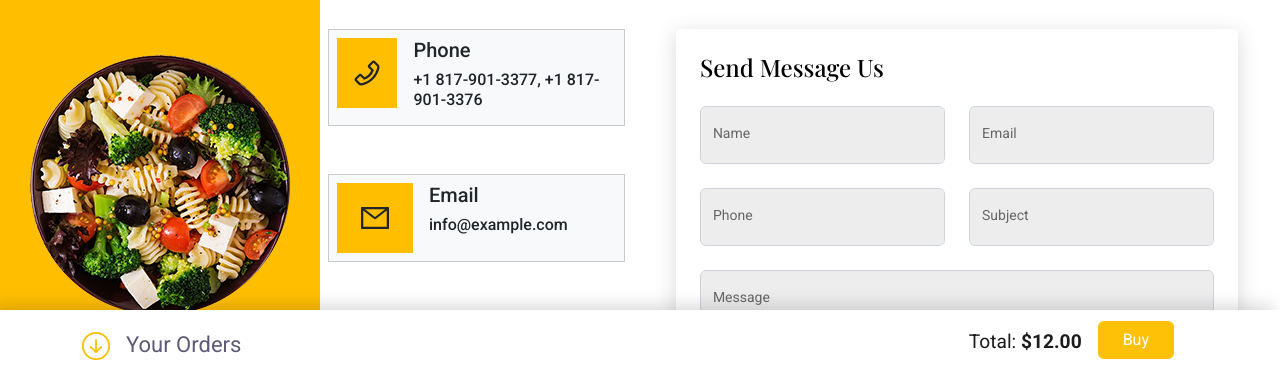
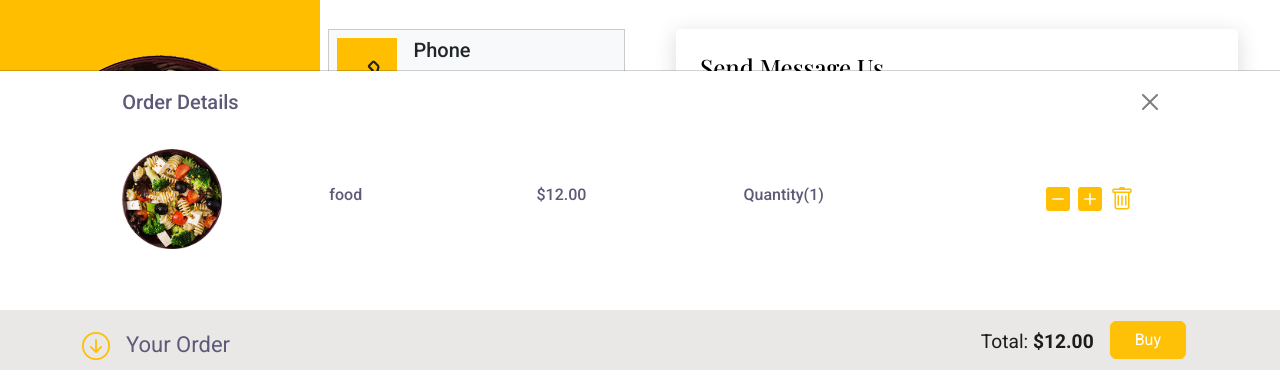
Before and after one commit to Tolea01/FoodLab-Frontend, a React (Create React App) app in the folder foodlab/: page /contacts in a window 1280 px wide. Both pictures are taken after a click on the icon 96 px from the left and 773 px from the top of the page. Shown: the part 428-798 px from the top of the page. Built offline with nearby package versions, Linux system fonts and the light colour scheme.

Commit message:
shopping-cart

```diff
--- a/foodlab/src/assets/styles/shopping-cart.css
+++ b/foodlab/src/assets/styles/shopping-cart.css
@@ -4,14 +4,16 @@
   position: fixed;
   bottom: 0;
   left: 0;
-  background-color: #ffffff;
   box-shadow: -7px -5px 16px #00000024;
+}
+
+.shopping-cart-text-color {
+  color: #5d5a77;
+  font-family: roboto;
 }
 
 .shopping-cart-orders {
   font-size: 22px;
-  color: #5d5a77;
-  font-family: roboto;
   font-weight: normal;
 }
 
@@ -38,6 +40,33 @@
   color: black;
 }
 
+.shopping-cart-products {
+  bottom: 7.8%;
+}
+
+.px8 {
+  padding: 0 8.3%;
+}
+
+.offcanvasheader .btn-close {
+  background-color: white;
+}
+
+.shoping-cart-img {
+  width: 100px;
+}
+
+.cart-icon {
+  cursor: pointer;
+  color: #ffbe00;
+}
+
+.cart-icon:hover {
+  color: #5d5a77;
+}
+
+
+
 /* ---------------------------------------------------------------------------------- */
 
 @media(max-width: 768px) {
@@ -48,4 +77,18 @@
   .shopping-cart-orders {
     font-size: 19.2px;
   }
+
+  .px8 {
+    padding: 0;
+  }
+
+  .shoping-cart-img {
+    width: 70px;
+  }
 }
+
+@media(max-width: 470px) {
+  .cart-icon {
+    margin-top: -10px;
+  }
+}
--- a/foodlab/src/components/Template/ShoppingCart.jsx
+++ b/foodlab/src/components/Template/ShoppingCart.jsx
@@ -2,48 +2,93 @@ import React, { useState } from 'react';
 import Row from 'react-bootstrap/Row';
 import Col from 'react-bootstrap/Col';
 import Container from 'react-bootstrap/Container';
-import { BsArrowUpCircle } from "react-icons/bs";
+import { BsArrowUpCircle, BsPlusSquareFill } from "react-icons/bs";
 import { BsArrowDownCircle } from "react-icons/bs";
 import { BsFillCartFill } from "react-icons/bs";
+import { BsFillPlusSquareFill } from "react-icons/bs";
+import { BsDashSquareFill } from "react-icons/bs";
+import { BsTrash } from "react-icons/bs";
 import Button from 'react-bootstrap/Button';
+import Offcanvas from 'react-bootstrap/Offcanvas';
+import Image from 'react-bootstrap/Image';
+import FoodImg from '../../assets/img/h-food.png';
 import '../../assets/styles/shopping-cart.css';
 
 export default function ShoppingCart() {
   const [iconVisible, setIconVisible] = useState(true);
+  const [show, setShow] = useState(false);
 
-  const handleIconClick = () => {
-    setIconVisible(!iconVisible);
+  const handleClose = () => {
+    setShow(false);
+    setIconVisible(true);
+  }
+
+  const handleShow = () => {
+    setShow(true);
+    setIconVisible(false);
   }
 
   return (
-    <div className="shopping-cart d-flex align-items-center">
-      <Container>
+    <div className="shopping-cart d-flex align-items-center" style={{ backgroundColor: show ? '#eae7e7' : '#ffffff' }}>
+      <Container className='container-lg' fluid>
         <Row className='w-100'>
           <Col className='d-flex justify-content-start'>
             <div className='d-flex mt7'>
               {iconVisible ?
-                <BsArrowUpCircle className='fs-3 me-3 color-yellow shopping-cart-icon mt-1' onClick={handleIconClick} /> :
-                <BsArrowDownCircle className='fs-3 me-3 color-yellow shopping-cart-icon mt-1' onClick={handleIconClick} />
+                <BsArrowUpCircle className='fs-3 me-3 color-yellow shopping-cart-icon mt-1' onClick={handleShow} /> :
+                <BsArrowDownCircle className='fs-3 me-3 color-yellow shopping-cart-icon mt-1' onClick={handleClose} />
               }
-              <div className="shopping-cart-orders">
-                Your Orders
+              <div className="shopping-cart-orders shopping-cart-text-color">
+                Your Order
               </div>
             </div>
           </Col>
 
-          <Col className='d-flex justify-content-end'>
+          <Col className='d-flex justify-content-end p-0'>
             <div className="shopping-cart-price mt7">
               Total: <b>$12.00</b>
             </div>
             <div>
               <Button className='shopping-cart-button ms-3 px-4 d-none d-md-block' variant="warning">Buy</Button>
               <div className='d-block d-md-none h-100 ms-2'>
-                <BsFillCartFill className='fs-3 color-yello' />
+                <BsFillCartFill className='fs-3 color-yellow' />
               </div>
             </div>
           </Col>
+
+          <Offcanvas className='shopping-cart-products px8' show={show} onHide={handleClose} backdrop={false} placement='bottom'>
+            <Offcanvas.Header closeButton>
+              <Offcanvas.Title className='shopping-cart-text-color'>
+                Order Details
+              </Offcanvas.Title>
+            </Offcanvas.Header>
+            <Offcanvas.Body>
+
+              <Row className='w-100 d-flex align-items-center'>
+                <Col>
+                  <Image className='shoping-cart-img' src={FoodImg} />
+                </Col>
+                <Col>
+                  <h6 className='shopping-cart-text-color'>food</h6>
+                </Col>
+                <Col>
+                  <h6 className='shopping-cart-text-color'>$12.00</h6>
+                </Col>
+                <Col>
+                  <h6 className='shopping-cart-text-color'>Quantity(1)</h6>
+                </Col>
+                <Col className='d-flex justify-content-end'>
+                  <BsDashSquareFill className='fs-4 me-2 cart-icon' />
+                  <BsFillPlusSquareFill className='fs-4 me-2 cart-icon' />
+                  <BsTrash className='fs-4 cart-icon' />
+                </Col>
+              </Row>
+
+            </Offcanvas.Body>
+          </Offcanvas>
+
         </Row>
       </Container>
-    </div>
+    </div >
   )
 }
```
